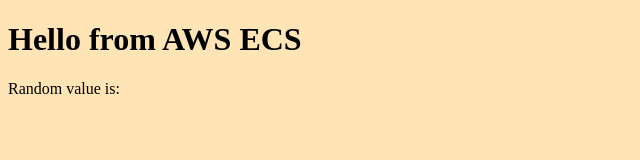
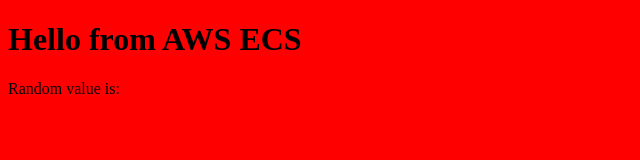
Before and after one commit to bohdanzai/final_demo, a plain HTML site: page app/index.html in a window 1280 px wide. Shown: the whole page, without its empty margins (0-640 px from the left). Drawn offline with Linux system fonts and the light colour scheme.

Commit message:
app color changed

```diff
--- a/app/index.html
+++ b/app/index.html
@@ -1,7 +1,7 @@
 <!DOCTYPE html>
 <html>
 
-<body bgcolor="moccasin">
+<body bgcolor="red">
 
     <h1>Hello from AWS ECS</h1>
     <p>Random value is: </p>
```
